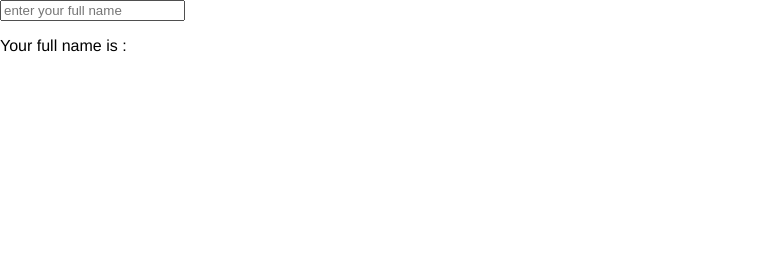
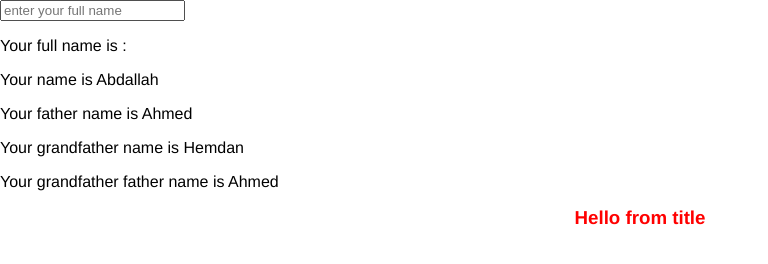
Before and after one commit to AbdallahHemdan/LearningAngularJS, a plain HTML site: page Net-Ninja/index.html in a window 1280 px wide. Shown: the whole page, without its empty margins (0-768 px from the left). Drawn offline with Linux system fonts and the light colour scheme.

Commit message:
#6 - Expressions

```diff
--- a/Net-Ninja/content/css/styles.css
+++ b/Net-Ninja/content/css/styles.css
@@ -120,3 +120,8 @@ main {
   cursor: pointer;
   margin-left: 10px;
 }
+
+.title {
+  color: #f00;
+  text-align: center;
+}
--- a/Net-Ninja/index.html
+++ b/Net-Ninja/index.html
@@ -7,8 +7,13 @@
     <script src="app/lib/angular.min.js"></script>
     <title>AngularJS</title>
   </head>
-  <body>
+  <body ng-init="names=['Abdallah', 'Ahmed', 'Hemdan', 'Ahmed']; color='title'">
     <input type="text" ng-model="fullName" placeholder="enter your full name" />
     <p>Your full name is : {{fullName}}</p>
+    <p>Your name is {{names[0]}}</p>
+    <p>Your father name is {{names[1]}}</p>
+    <p>Your grandfather name is {{names[2]}}</p>
+    <p>Your grandfather father name is {{names[3]}}</p>
+    <h3 class="{{color}}">Hello from title</h3>
   </body>
 </html>
```
